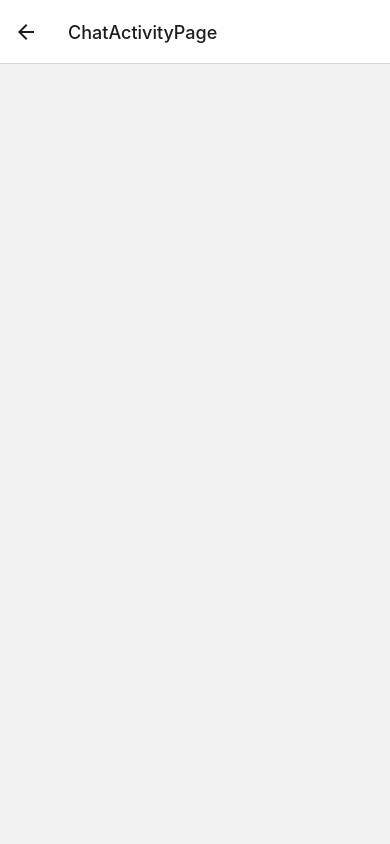
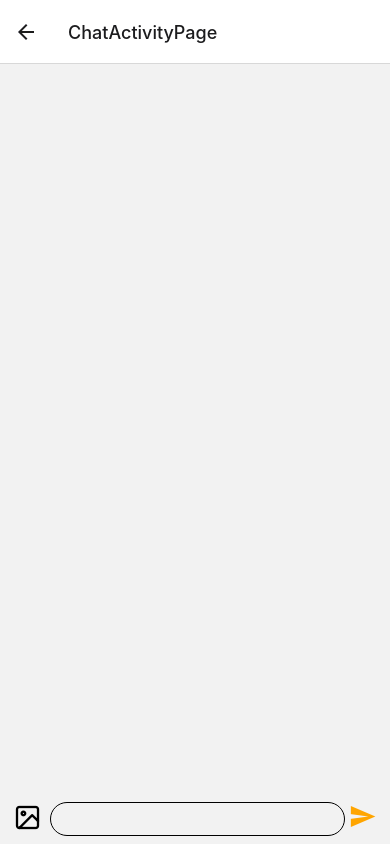
Before and after one commit to Craver001/Uchat, a React Native app: screen /ChatActivityPage in a window 390 px wide. Built offline with nearby package versions, Linux system fonts and the light colour scheme.

Commit message:
ChatUi
done adding messaging box layout

```diff
--- a/Navigator/NavigatorElement.js
+++ b/Navigator/NavigatorElement.js
@@ -2,17 +2,18 @@ import * as React from 'react';
 import { createStackNavigator } from '@react-navigation/stack';
 import { createBottomTabNavigator } from '@react-navigation/bottom-tabs'
 import MainScreen from '../Screen/MainScreen';
-import ChatActivityPage from '../Screen/chatActivityPage';
+
 
 
 import { Ionicons } from '@expo/vector-icons';
 import ChatSettings from '../Screen/Settings';
+import ChatScreen from '../Screen/ChatScreen';
 
 
 const Stack = createStackNavigator();
 const Tab = createBottomTabNavigator();
 
-function ChatUI() {
+function ChatHomeScreen() {
   return (
     <Tab.Navigator>
       <Tab.Screen name="Home" component={MainScreen}options={{
@@ -36,8 +37,8 @@ function ChatUI() {
 export default function Main() {
   return (
     <Stack.Navigator>
-      <Stack.Screen name="chatUI" component={ChatUI} />
-      <Stack.Screen name="ChatActivityPage" component={ChatActivityPage} />
+      <Stack.Screen name="chatUI" component={ChatHomeScreen} />
+      <Stack.Screen name="ChatActivityPage" component={ChatScreen} />
     </Stack.Navigator>
   );
 }
--- /dev/null
+++ b/Screen/ChatScreen.js
@@ -0,0 +1,81 @@
+import React from "react";
+import { Button,View,StyleSheet, TextInput, Touchable } from "react-native";
+import { SafeAreaView } from "react-native-safe-area-context";
+import { MaterialCommunityIcons } from '@expo/vector-icons';
+import { Feather } from '@expo/vector-icons';
+import { TouchableOpacity } from "react-native-gesture-handler";
+
+
+
+export default function ChatScreen({ navigation }) {
+    return (
+      <SafeAreaView
+       edges={['right','left','bottom']}
+       style={styles.container}>
+
+
+        <View style={styles.messagesContainer}>
+
+
+          {/* //message here */}
+
+        </View>
+        <View style={styles.inputContainer}>
+
+
+        <TouchableOpacity
+         style={styles.sendButton}
+         onPress={()=>console.log("Pressed")}>
+        <Feather name="image" size={28} color="black" />
+
+         </TouchableOpacity>
+
+         <TextInput style={styles.textbox}/>
+
+
+         <TouchableOpacity
+         style={styles.sendButton}
+         onPress={()=>console.log("Pressed")}>
+        <MaterialCommunityIcons name="send" size={28} color="orange" />
+
+         </TouchableOpacity>
+
+
+        </View>
+
+      </SafeAreaView>
+    );
+  }
+
+  const styles = StyleSheet.create({
+    container: {
+      flex: 1,
+      flexDirection: 'column'
+  },
+    messagesContainer: {
+      flex: 1,
+      // Styles for messages container
+    },
+    inputContainer: {
+     justifyContent: 'flex-end',
+     flexDirection:'row',
+     paddingHorizontal:10,
+     paddingVertical: 8,
+     height: 50
+    },
+    textbox:{
+      flex:1,
+      borderWidth:1,
+      borderRadius:50,
+      marginLeft:5,
+      paddingHorizontal: 12
+
+    },
+    sendButton:{
+      alignItems: 'center',
+      justifyContent: 'center',
+      width:35
+    }
+
+
+  });
--- a/Screen/MainScreen.js
+++ b/Screen/MainScreen.js
@@ -7,6 +7,7 @@ export default function MainScreen({ navigation }) {
         <Button
           title="Go to ChatActivityPage"
           onPress={() => navigation.navigate('ChatActivityPage')}
+
         />
       </View>
     );
--- a/Screen/chatActivityPage.js
+++ b/Screen/chatActivityPage.js
@@ -1,10 +1,62 @@
 import React from "react";
-import { Button,View } from "react-native";
+import { Button,View,StyleSheet, TextInput } from "react-native";
+
+
+const BottomLayout = () => {
+  return (
+    <View style={styles.container}>
+      <View style={styles.messagesContainer}>
+        {/* Messages Go Here */}
+      </View>
+      <View style={styles.inputContainer}>
+        <TextInput
+          style={styles.input}
+          placeholder="Type your message..."
+        />
+        <Button
+          title="Send"
+          onPress={() => {
+            // Logic to send message
+          }}
+        />
+      </View>
+    </View>
+  );
+};
+
+const styles = StyleSheet.create({
+  container: {
+    flex: 1,
+    justifyContent: 'flex-end',
+  },
+  messagesContainer: {
+    flex: 1,
+    // Styles for messages container
+  },
+  inputContainer: {
+    flexDirection: 'row',
+    alignItems: 'center',
+    paddingHorizontal: 10,
+    paddingVertical: 5,
+    backgroundColor: '#fff',
+    borderTopWidth: 1,
+    borderTopColor: '#ccc',
+  },
+  input: {
+    flex: 1,
+    marginRight: 10,
+    height: 40,
+    borderWidth: 1,
+    borderColor: '#ccc',
+    borderRadius: 20,
+    paddingHorizontal: 10,
+  },
+});
 
 export default function ChatActivityPage({ navigation }) {
     return (
       <View style={{ flex: 1, alignItems: 'center', justifyContent: 'center' }}>
-        {/* <Button title="Go back" onPress={() => navigation.goBack()} /> */}
+      <BottomLayout/>
       </View>
     );
   }
```
Also changed, not shown: 1 other file (tests, documents, lock files or other folders).
